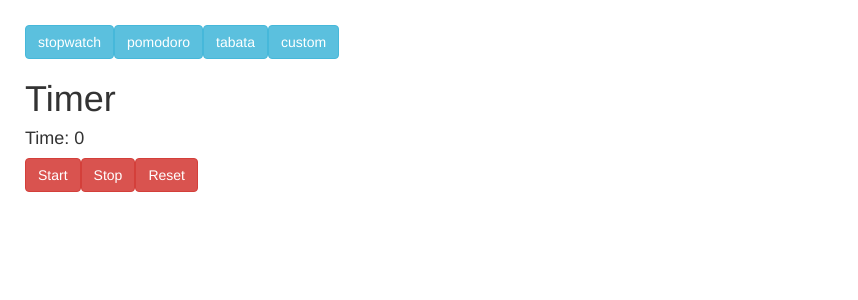
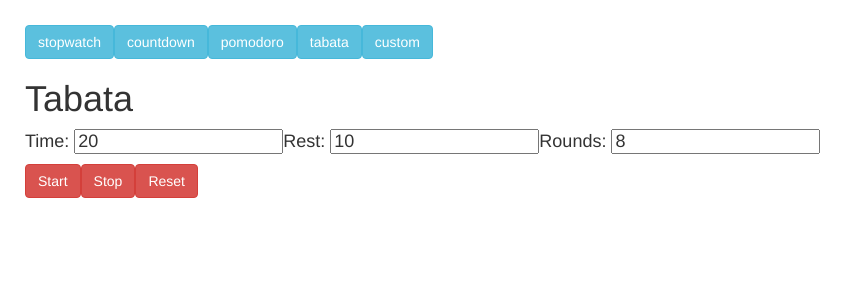
Before and after one commit to wcyjoyce/timer, a React (Create React App) app: page / in a window 1280 px wide. Shown: the top 300 px of the page, without its empty margins (0-858 px from the left). Built offline with nearby package versions, Linux system fonts and the light colour scheme.

Commit message:
tabata timer boilerplate created

```diff
--- a/src/components/app.jsx
+++ b/src/components/app.jsx
@@ -2,11 +2,12 @@ import React, { Component } from "react";
 
 import Stopwatch from "./stopwatch.jsx";
 import Pomodoro from "./pomodoro.jsx";
+import Tabata from "./tabata.jsx";
 
 class App extends Component {
   state = {
-    selected: "stopwatch",
-    tabs: ["stopwatch", "pomodoro", "tabata", "custom"]
+    selected: "tabata",
+    tabs: ["stopwatch", "countdown", "pomodoro", "tabata", "custom"]
   };
 
   selectTab(index) {
@@ -17,12 +18,14 @@ class App extends Component {
     switch (this.state.selected) {
       case "stopwatch":
         return <Stopwatch />
+      case "countdown":
+        return <h1>Countdown</h1>
       case "pomodoro":
         return <Pomodoro />
       case "tabata":
-        return "Tabata"
+        return <Tabata />
       case "custom":
-        return "Custom"
+        return <h1>Custom</h1>
       default:
         return <Stopwatch />
     };
--- /dev/null
+++ b/src/components/tabata.jsx
@@ -0,0 +1,32 @@
+import React, { Component } from "react";
+
+class Tabata extends Component {
+  state = { time: 20, rest: 10, rounds: 8, started: false, break: false };
+
+  handleTimeInput = (event) => { this.setState({ time: event.target.value }) };
+  handleRestInput = (event) => { this.setState({ rest: event.target.value }) };
+  handleRoundsInput = (event) => { this.setState({ rounds: event.target.value }) };
+
+  render() {
+    console.log("tabata:");
+    console.log(this.state);
+
+    return (
+      <div className="tabata">
+        <h1>Tabata</h1>
+        <h4>
+          Time: <input type="text" pattern="[0-9]*" onChange={this.handleTimeInput} value={this.state.time} />
+          Rest: <input type="text" pattern="[0-9]*" onChange={this.handleRestInput} value={this.state.rest} />
+          Rounds: <input type="text" pattern="[0-9]*" onChange={this.handleRoundsInput} value={this.state.rounds} />
+        </h4>
+        <div>
+          <button className="btn btn-danger">Start</button>
+          <button className="btn btn-danger">Stop</button>
+          <button className="btn btn-danger">Reset</button>
+        </div>
+      </div>
+    );
+  };
+};
+
+export default Tabata;
```
